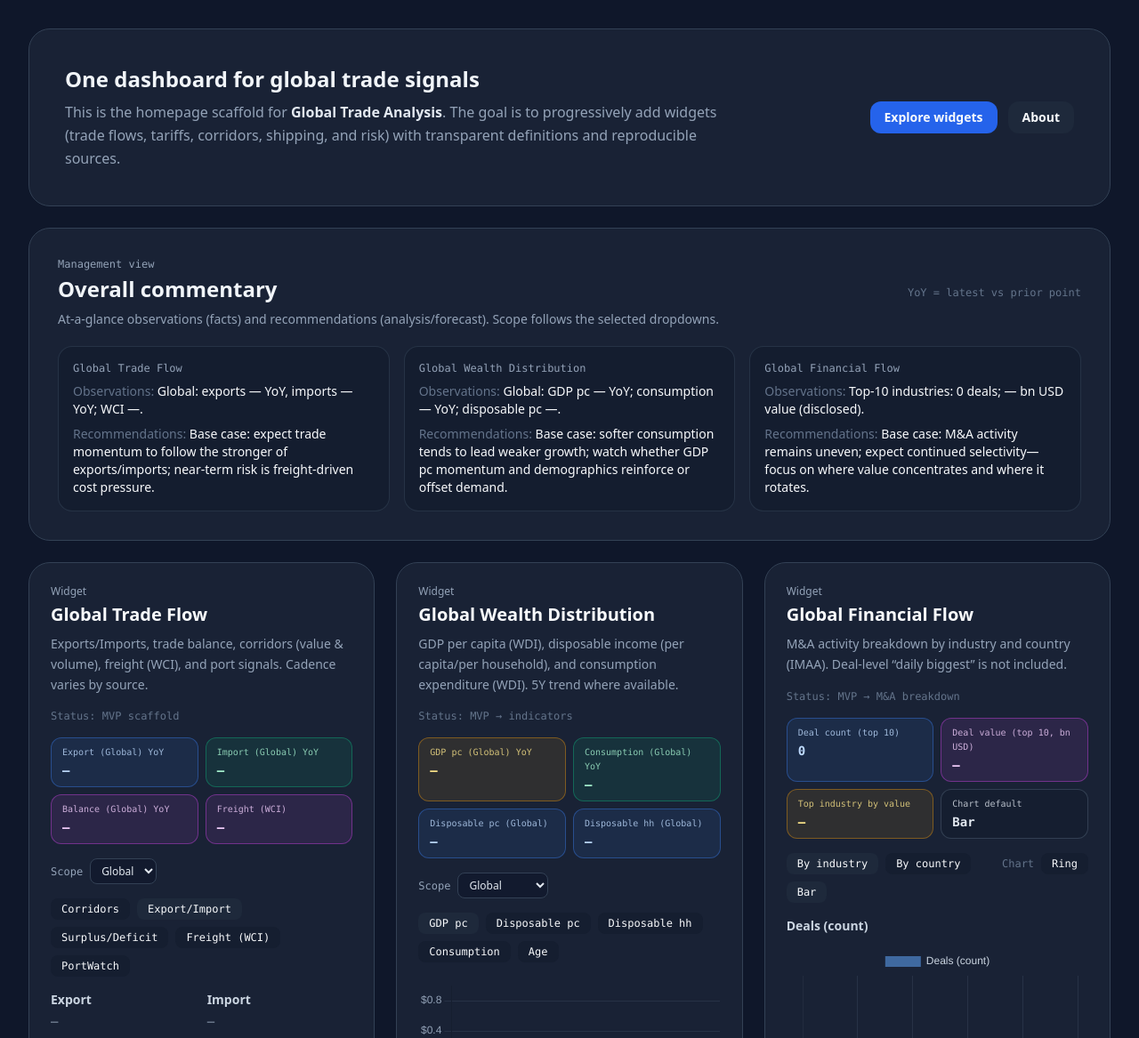
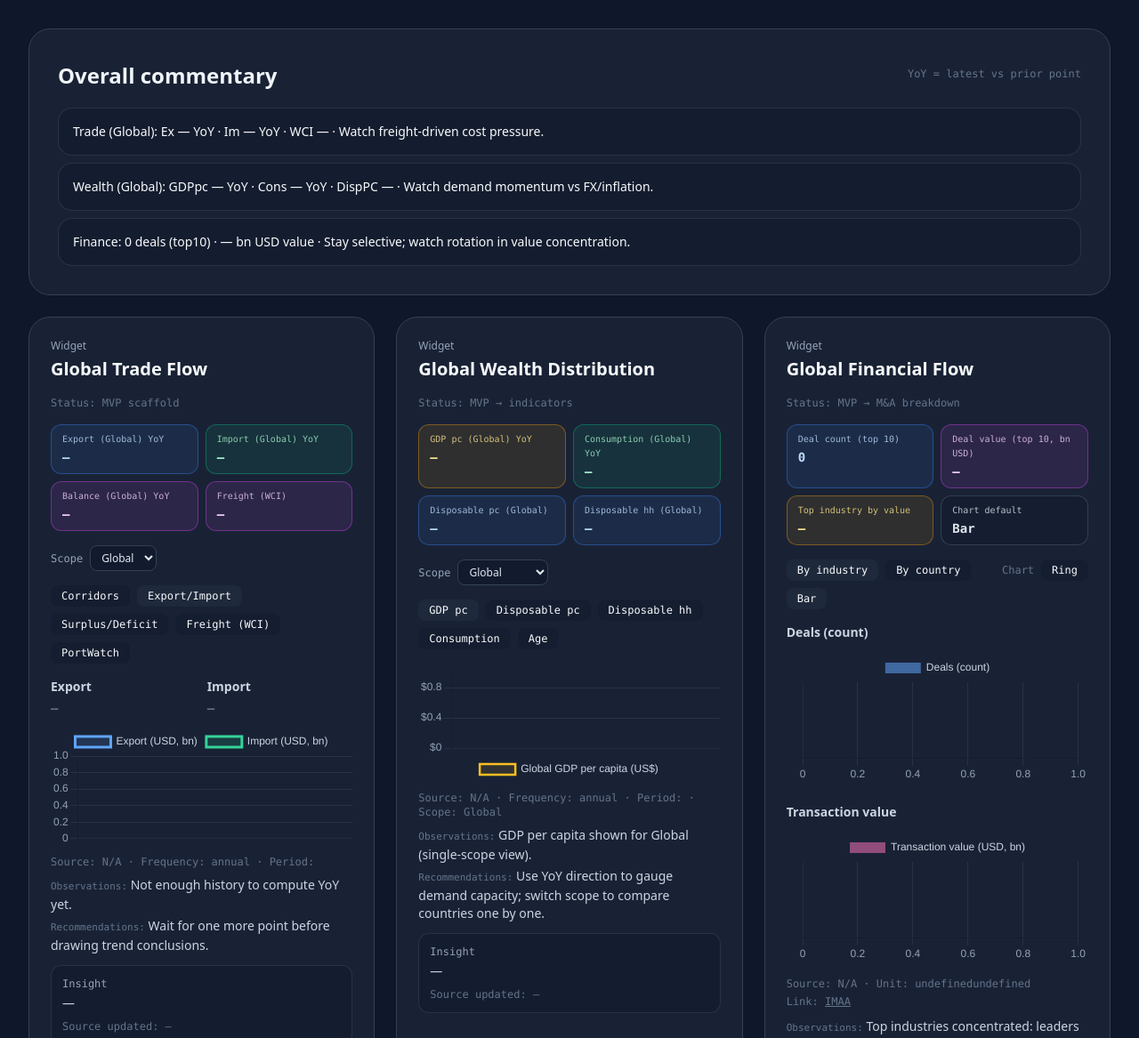
Before and after one commit to linguiben/global-trade-analysis, a FastAPI app: page /gta/v3 in a window 1280 px wide. Shown: the part 124-1291 px from the top of the page at 89% size. Run offline with FastAPI, Linux system fonts and the light colour scheme; data comes from the database, SQL or seed files in the repository; tables that the repository leaves empty hold one stand-in row (values such as "Sample post"); parts of the project's set-up code (start-up, migrations or seed data) failed here and were passed over; some libraries are stand-ins or nearby versions.

Commit message:
v3: simplify management UI (remove hero, shorten overall commentary, remove widget blurbs)

```diff
--- a/app/web/templates/dashboard_v3.html
+++ b/app/web/templates/dashboard_v3.html
@@ -62,49 +62,19 @@
       </nav>
     </header>
 
-    <section class="card rounded-3xl p-6 md:p-10 mb-6">
-      <div class="grid grid-cols-1 md:grid-cols-3 gap-6 items-center">
-        <div class="md:col-span-2">
-          <h2 class="text-xl md:text-2xl font-bold text-slate-100">One dashboard for global trade signals</h2>
-          <p class="text-slate-400 mt-2 leading-relaxed">
-            This is the homepage scaffold for <span class="text-slate-200 font-semibold">Global Trade Analysis</span>.
-            The goal is to progressively add widgets (trade flows, tariffs, corridors, shipping, and risk) with transparent definitions and reproducible sources.
-          </p>
-        </div>
-        <div class="flex md:justify-end gap-3">
-          <a class="px-4 py-2 rounded-xl bg-blue-600 hover:bg-blue-500 text-sm font-semibold" href="#widgets">Explore widgets</a>
-          <a class="px-4 py-2 rounded-xl bg-slate-800 hover:bg-slate-700 text-sm font-semibold" href="#about">About</a>
-        </div>
-      </div>
-    </section>
-
     <!-- Executive summary (v3) -->
     <section class="card rounded-3xl p-6 md:p-8 mb-6">
       <div class="flex flex-wrap items-center justify-between gap-3">
         <div>
-          <div class="text-xs text-slate-400 font-mono">Management view</div>
-          <h2 class="text-xl md:text-2xl font-bold text-slate-100 mt-1">Overall commentary</h2>
-          <p class="text-sm text-slate-400 mt-2">At-a-glance observations (facts) and recommendations (analysis/forecast). Scope follows the selected dropdowns.</p>
+                    <h2 class="text-xl md:text-2xl font-bold text-slate-100 mt-1">Overall commentary</h2>
         </div>
         <div class="text-xs text-slate-500 font-mono">YoY = latest vs prior point</div>
       </div>
 
-      <div class="mt-5 grid grid-cols-1 md:grid-cols-3 gap-4">
-        <div class="rounded-2xl bg-slate-900/40 border border-slate-700/60 p-4">
-          <div class="text-xs text-slate-400 font-mono">Global Trade Flow</div>
-          <div class="mt-2 text-sm" id="exec_trade_obs"><span class="text-slate-500">Observations:</span> —</div>
-          <div class="mt-2 text-sm" id="exec_trade_rec"><span class="text-slate-500">Recommendations:</span> —</div>
-        </div>
-        <div class="rounded-2xl bg-slate-900/40 border border-slate-700/60 p-4">
-          <div class="text-xs text-slate-400 font-mono">Global Wealth Distribution</div>
-          <div class="mt-2 text-sm" id="exec_wealth_obs"><span class="text-slate-500">Observations:</span> —</div>
-          <div class="mt-2 text-sm" id="exec_wealth_rec"><span class="text-slate-500">Recommendations:</span> —</div>
-        </div>
-        <div class="rounded-2xl bg-slate-900/40 border border-slate-700/60 p-4">
-          <div class="text-xs text-slate-400 font-mono">Global Financial Flow</div>
-          <div class="mt-2 text-sm" id="exec_fin_obs"><span class="text-slate-500">Observations:</span> —</div>
-          <div class="mt-2 text-sm" id="exec_fin_rec"><span class="text-slate-500">Recommendations:</span> —</div>
-        </div>
+      <div class="mt-5 space-y-2">
+        <div id="exec_trade_line" class="rounded-2xl bg-slate-900/40 border border-slate-700/60 p-4 text-sm">Trade: —</div>
+        <div id="exec_wealth_line" class="rounded-2xl bg-slate-900/40 border border-slate-700/60 p-4 text-sm">Wealth: —</div>
+        <div id="exec_fin_line" class="rounded-2xl bg-slate-900/40 border border-slate-700/60 p-4 text-sm">Finance: —</div>
       </div>
     </section>
 
@@ -112,7 +82,6 @@
       <div class="card rounded-3xl p-6 transition-all hover:border-blue-500/50">
         <div class="text-xs text-slate-400">Widget</div>
         <div class="mt-1 text-xl font-bold">Global Trade Flow</div>
-        <p class="mt-2 text-sm text-slate-400 leading-relaxed">Exports/Imports, trade balance, corridors (value & volume), freight (WCI), and port signals. Cadence varies by source.</p>
         <div class="mt-4 text-xs text-slate-500 font-mono">Status: MVP scaffold</div>
 
         <div id="trade_kpi" class="mt-4 grid grid-cols-2 gap-2 text-xs font-mono"></div>
@@ -218,7 +187,6 @@
       <div class="card rounded-3xl p-6 transition-all hover:border-emerald-500/50">
         <div class="text-xs text-slate-400">Widget</div>
         <div class="mt-1 text-xl font-bold">Global Wealth Distribution</div>
-        <p class="mt-2 text-sm text-slate-400 leading-relaxed">GDP per capita (WDI), disposable income (per capita/per household), and consumption expenditure (WDI). 5Y trend where available.</p>
         <div class="mt-4 text-xs text-slate-500 font-mono">Status: MVP → indicators</div>
 
         <div id="wealth_kpi" class="mt-4 grid grid-cols-2 gap-2 text-xs font-mono"></div>
@@ -306,7 +274,6 @@
       <div class="card rounded-3xl p-6 transition-all hover:border-fuchsia-500/50">
         <div class="text-xs text-slate-400">Widget</div>
         <div class="mt-1 text-xl font-bold">Global Financial Flow</div>
-        <p class="mt-2 text-sm text-slate-400 leading-relaxed">M&A activity breakdown by industry and country (IMAA). Deal-level “daily biggest” is not included.</p>
         <div class="mt-4 text-xs text-slate-500 font-mono">Status: MVP → M&A breakdown</div>
 
         <div id="fin_kpi" class="mt-4 grid grid-cols-2 gap-2 text-xs font-mono"></div>
@@ -472,11 +439,10 @@
           <div class="mt-1"><span class="text-slate-500 font-mono text-[11px]">Recommendations:</span> <span class="text-slate-300">${rec || '—'}</span></div>`;
       }
 
-      function _setExec(idObs, idRec, obs, rec) {
-        const o = document.getElementById(idObs);
-        const r = document.getElementById(idRec);
-        if (o) o.innerHTML = `<span class="text-slate-500">Observations:</span> ${obs || '—'}`;
-        if (r) r.innerHTML = `<span class="text-slate-500">Recommendations:</span> ${rec || '—'}`;
+      function _setExecLine(id, text) {
+        const el = document.getElementById(id);
+        if (!el) return;
+        el.textContent = text || '—';
       }
 
       function setTradeTab(active) {
@@ -737,12 +703,10 @@
         const pwRec = `Use ports to confirm whether changes are demand-led vs capacity-led; reconcile with corridor shifts.`;
         _setObsRec('trade_portwatch_commentary', pwObs, pwRec);
 
-        // Update executive summary (trade slice)
-        _setExec(
-          'exec_trade_obs',
-          'exec_trade_rec',
-          `${geo}: exports ${_fmtPct(yoyEx)} YoY, imports ${_fmtPct(yoyIm)} YoY; WCI ${wciLine}.`,
-          `Base case: expect trade momentum to follow the stronger of exports/imports; near-term risk is freight-driven cost pressure.`
+        // Update executive summary (trade slice) — single line
+        _setExecLine(
+          'exec_trade_line',
+          `Trade (${geo}): Ex ${_fmtPct(yoyEx)} YoY · Im ${_fmtPct(yoyIm)} YoY · WCI ${wciLine} · Watch freight-driven cost pressure.`
         );
 
         document.getElementById('trade_period').textContent = `Period: ${d.period || '—'} · WCI: ${wci.period || '—'} · PortWatch: ${pw.period || '—'}`;
@@ -1017,12 +981,10 @@
         document.getElementById('wealth_age_insight_text').textContent = (iAge && iAge.content) || '—';
         document.getElementById('wealth_age_source_updated').textContent = 'Source updated: ' + _fmtSourceUpdated(iAge && iAge.source_updated_at);
 
-        // Update executive summary (wealth slice)
-        _setExec(
-          'exec_wealth_obs',
-          'exec_wealth_rec',
-          `${geo}: GDP pc ${_fmtPct(yoyGdp)} YoY; consumption ${_fmtPct(yoyCons)} YoY; disposable pc ${pc}.`,
-          `Base case: softer consumption tends to lead weaker growth; watch whether GDP pc momentum and demographics reinforce or offset demand.`
+        // Update executive summary (wealth slice) — single line
+        _setExecLine(
+          'exec_wealth_line',
+          `Wealth (${geo}): GDPpc ${_fmtPct(yoyGdp)} YoY · Cons ${_fmtPct(yoyCons)} YoY · DispPC ${pc} · Watch demand momentum vs FX/inflation.`
         );
       }
 
@@ -1315,12 +1277,10 @@
           `Cross-country shifts can signal regulatory/risk repricing; normalize currencies when comparing levels.`
         );
 
-        // Update executive summary (finance slice)
-        _setExec(
-          'exec_fin_obs',
-          'exec_fin_rec',
-          `Top-10 industries: ${finTop10Deals.toLocaleString()} deals; ${finTop10ValueBnUsd ? finTop10ValueBnUsd.toFixed(1) : '—'} bn USD value (disclosed).`,
-          `Base case: M&A activity remains uneven; expect continued selectivity—focus on where value concentrates and where it rotates.`
+        // Update executive summary (finance slice) — single line
+        _setExecLine(
+          'exec_fin_line',
+          `Finance: ${finTop10Deals.toLocaleString()} deals (top10) · ${finTop10ValueBnUsd ? finTop10ValueBnUsd.toFixed(1) : '—'} bn USD value · Stay selective; watch rotation in value concentration.`
         );
 
         const iFinCty = _getInsight('finance','country','global');
```
